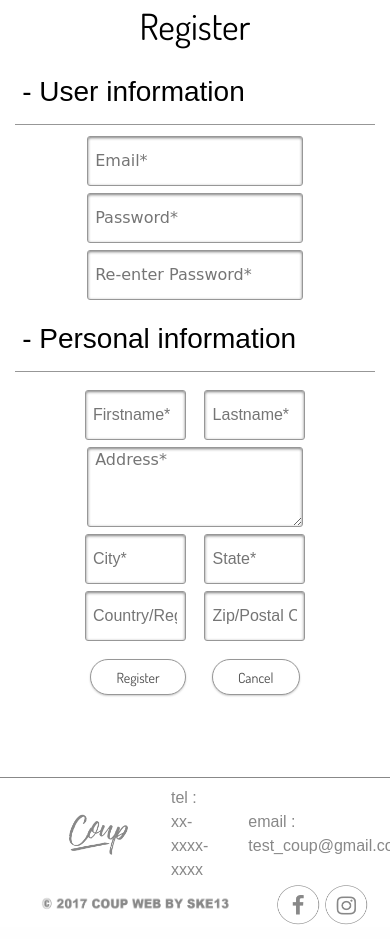
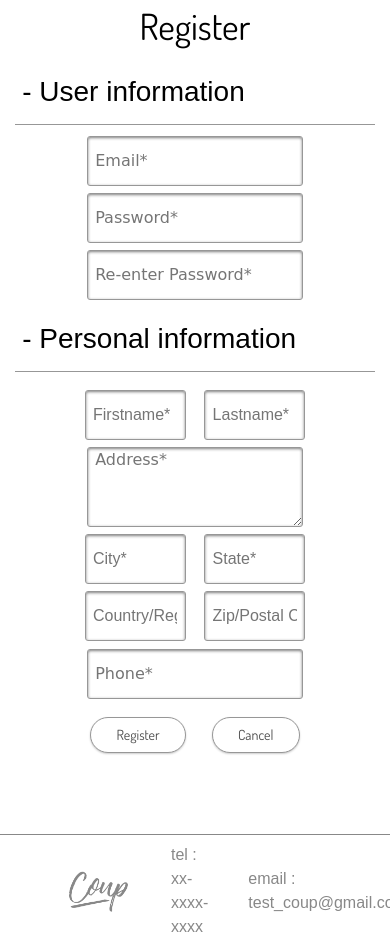
Before and after one commit to Coupdeg/coup-web, a Django app: page /user/register/ in a window 390 px wide; the page is wider, and only the part inside the window is pictured. Shown: the part 99-1038 px from the top of that part. Run offline with Django 3.2, Linux system fonts and the light colour scheme; data comes from the database, SQL or seed files in the repository; data that the repository does not hold is empty; style sheets or scripts are compiled from the project's sources; some libraries are stand-ins or nearby versions; some web fonts are replaced.

Commit message:
Add input phone in registration

```diff
--- a/coupdeg/templates/user/register.html
+++ b/coupdeg/templates/user/register.html
@@ -60,7 +60,7 @@
 					<input class="sub-input-field" type="text" placeholder="State*" name="state" value="{{ state }}">
 				{% endif %}
 			</div>
-			<div class="text-center margin-divide">
+			<div class="text-center">
 				{% if "country" in error %}
 					<input class="error sub-input-field" type="text" placeholder="Country/Region*" name="country">
 				{% else %}
@@ -72,6 +72,11 @@
 					<input class="sub-input-field" type="text" placeholder="Zip/Postal Code*" name="zip" value="{{ zip_code }}">
 				{% endif %}
 			</div>
+			{% if "phone" in error %}
+				<input class="error input-field margin-divide" type="text" placeholder="Phone*" name="phone">
+			{% else %}
+				<input class="input-field margin-divide" type="text" placeholder="Phone*" name="phone" value="{{ phone }}">
+			{% endif %}
 			<div class="text-center margin-divide ">
 				<input class="button-submit" type="submit" value="Register">
 				<button class="button-submit">Cancel</button>
```
